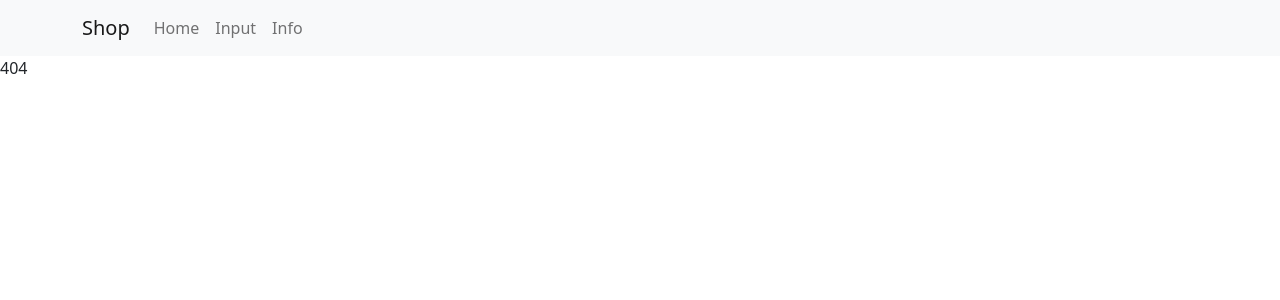
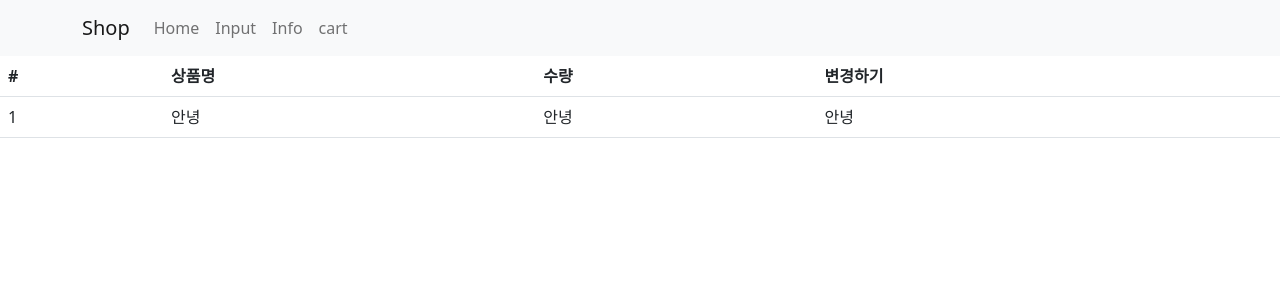
Before and after one commit to dv-yeop920/react-practice, a React (Create React App) app in the folder react/tutorial/: page /cart in a window 1280 px wide. Before the commit this address had no page. Shown: the top 300 px of the page. Built offline with nearby package versions, Linux system fonts and the light colour scheme.

Commit message:
장바구니 레이아웃 및 redux 셋팅

```diff
--- a/react/tutorial/package.json
+++ b/react/tutorial/package.json
@@ -3,6 +3,7 @@
   "version": "0.1.0",
   "private": true,
   "dependencies": {
+    "@reduxjs/toolkit": "^1.9.5",
     "@testing-library/jest-dom": "^5.16.5",
     "@testing-library/react": "^13.4.0",
     "@testing-library/user-event": "^13.5.0",
@@ -11,6 +12,7 @@
     "react": "^18.2.0",
     "react-bootstrap": "^2.7.4",
     "react-dom": "^18.2.0",
+    "react-redux": "^8.0.7",
     "react-router-dom": "^6.11.2",
     "react-scripts": "5.0.1",
     "web-vitals": "^2.1.4"
--- a/react/tutorial/src/AppShopping.jsx
+++ b/react/tutorial/src/AppShopping.jsx
@@ -11,6 +11,7 @@ import BuyModal from './components/BuyModal';
 import axios from 'axios';
 import { Route, Routes } from 'react-router-dom';
 import { useState } from 'react';
+import ShoppingCart from './components/ShoppingCart';
 
 
 
@@ -42,6 +43,7 @@ const AppShopping = () => {
             </Route>
             <Route path='/detail' element={<ShoppingInput/>} />
             <Route path='/info' element = {<ShoppingInfo/>} />
+            <Route path='/cart' element={<ShoppingCart/>} />
             <Route path='*' element = {<div>404</div>}/>
         </Routes>
         </>
--- a/react/tutorial/src/components/Header.jsx
+++ b/react/tutorial/src/components/Header.jsx
@@ -15,6 +15,7 @@ const Header = () => {
                         <Nav.Link onClick={() => {navigate('/')}}>Home</Nav.Link>
                         <Nav.Link onClick={() => {navigate('/detail')}}>Input</Nav.Link>
                         <Nav.Link onClick={() => {navigate('/info')}}>Info</Nav.Link>
+                        <Nav.Link onClick={() => {navigate('/cart')}}>cart</Nav.Link>
                     </Nav>
             </Container>
         </Navbar>
--- /dev/null
+++ b/react/tutorial/src/components/ShoppingCart.jsx
@@ -0,0 +1,30 @@
+import React from 'react';
+import 'bootstrap/dist/css/bootstrap.min.css';
+import {Table} from 'react-bootstrap';
+
+const ShoppingCart = () => {
+    return (
+        <>
+        <Table>
+            <thead>
+            <tr>
+                <th>#</th>
+                <th>상품명</th>
+                <th>수량</th>
+                <th>변경하기</th>
+            </tr>
+            </thead>
+            <tbody>
+            <tr>
+                <td>1</td>
+                <td>안녕</td>
+                <td>안녕</td>
+                <td>안녕</td>
+            </tr>
+            </tbody>
+        </Table>
+        </>
+    );
+};
+
+export default ShoppingCart;
--- a/react/tutorial/src/components/ShoppingInfo.jsx
+++ b/react/tutorial/src/components/ShoppingInfo.jsx
@@ -2,9 +2,9 @@ import React from 'react';
 
 const ShoppingInfo = () => {
     return (
-        <div>
+        <>
             정보페이지
-        </div>
+        </>
     );
 };
 
--- a/react/tutorial/src/components/ShoppingTabDetail.jsx
+++ b/react/tutorial/src/components/ShoppingTabDetail.jsx
@@ -1,7 +1,10 @@
 import React from 'react';
 
 const ShoppingTabDetail = ({tabSwitch}) => {
-    const tabDetailList = [<div>첫번째 페이지 입니다</div> , <div>두번째 페이지 입니다</div> , <div>세번째 페이지 입니다</div>]
+    const tabDetailList =
+    [<div>첫번째 페이지 입니다</div> ,
+    <div>두번째 페이지 입니다</div> ,
+    <div>세번째 페이지 입니다</div>];
     return (
         <>
         {
--- a/react/tutorial/src/index.js
+++ b/react/tutorial/src/index.js
@@ -4,15 +4,19 @@ import './index.css';
 import reportWebVitals from './reportWebVitals';
 import {BrowserRouter} from 'react-router-dom';
 import AppShopping from './AppShopping';
+import {Provider} from 'react-redux';
+import store from './store';
 
 
 
 const root = ReactDOM.createRoot(document.getElementById('root'));
 root.render(
   <React.StrictMode>
-    <BrowserRouter>
-    <AppShopping/>
-    </BrowserRouter>
+    <Provider store={store}>
+      <BrowserRouter>
+        <AppShopping/>
+      </BrowserRouter>
+    </Provider>
   </React.StrictMode>
 );
 
--- /dev/null
+++ b/react/tutorial/src/store.js
@@ -0,0 +1,5 @@
+import { configureStore } from '@reduxjs/toolkit'
+
+export default configureStore({
+    reducer: { }
+})
```
Also changed, not shown: 1 other file (tests, documents, lock files or other folders).
